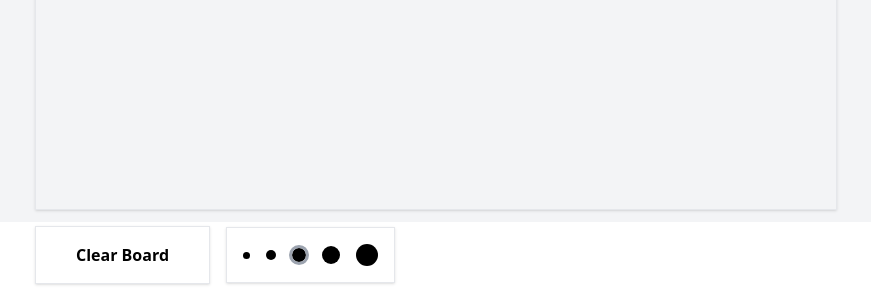
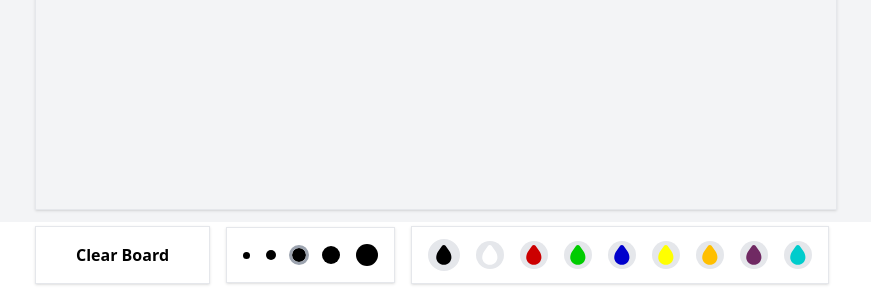
Before and after one commit to val-h/canvas-drawings, a React (Vite) app: page / in a window 1280 px wide. Shown: the part 578-878 px from the top of the page, without its empty margins (204-1075 px from the left). Built offline with nearby package versions, Linux system fonts and the light colour scheme.

Commit message:
Added a feature to pick from a set of colors for drawings

```diff
--- a/src/components/AvailablePointers.jsx
+++ b/src/components/AvailablePointers.jsx
@@ -24,7 +24,7 @@ const VisualPointer = ({ onClick, diameter, isSelected }) => {
     <div
       onClick={() => onClick(diameter)}
       style={{ width: `${diameter}px`, height: `${diameter}px` }}
-      className={`bg-black rounded-full ${
+      className={`bg-black rounded-full cursor-pointer ${
         isSelected ? "outline outline-gray-400" : ""
       }`}
     ></div>
--- /dev/null
+++ b/src/components/ColorSelector.jsx
@@ -0,0 +1,23 @@
+import { COLORS } from "../enums";
+
+import ColorDropIcon from "../icons/ColorDropIcon";
+
+const ColorSelector = ({ changeColor, selectedColor }) => {
+  return (
+    <div className="flex justify-center items-center gap-4 border shadow px-4 py-3 ml-4">
+      {COLORS.map((color) => (
+        <div
+          key={color.name}
+          onClick={() => changeColor(color.hex)}
+          className={`rounded-full bg-gray-200 p-1 ${
+            selectedColor === color.hex ? "border-2 border-gray-200" : ""
+          }`}
+        >
+          <ColorDropIcon size="20" fill={color.hex} />
+        </div>
+      ))}
+    </div>
+  );
+};
+
+export default ColorSelector;
--- a/src/components/DrawingBoard.jsx
+++ b/src/components/DrawingBoard.jsx
@@ -2,15 +2,15 @@ import { useEffect, useRef, useState } from "react";
 
 import Button from "./Button";
 import AvailablePointers from "./AvailablePointers";
-import { DEFAULT_POINTER } from "../enums";
+import { DEFAULT_COLOR, DEFAULT_POINTER } from "../enums";
+import ColorSelector from "./ColorSelector";
 
-const DrawingBoard = ({ clear }) => {
-  const fillStyle = "black";
-
+const DrawingBoard = () => {
   const [context, setContext] = useState(null);
   const [isDrawing, setIsDrawing] = useState(false);
   const [lastPos, setLastPos] = useState(null);
   const [pointerSize, setPointerSize] = useState(DEFAULT_POINTER);
+  const [strokeStyle, setStrokeStyle] = useState(DEFAULT_COLOR.hex);
 
   const handleMouseDown = (e) => {
     const { offsetX, offsetY } = e.nativeEvent;
@@ -43,13 +43,18 @@ const DrawingBoard = ({ clear }) => {
     context.lineWidth = size;
   };
 
+  const handleStrokeStyleChange = (color) => {
+    setStrokeStyle(color);
+    context.strokeStyle = color;
+  };
+
   const canvasRef = useRef(null);
 
   useEffect(() => {
     const canvas = canvasRef.current;
     const context = canvas.getContext("2d");
 
-    context.fillStyle = fillStyle;
+    context.strokeStyle = strokeStyle;
     context.lineWidth = pointerSize;
     context.lineCap = "round";
 
@@ -74,6 +79,10 @@ const DrawingBoard = ({ clear }) => {
           pointerSize={pointerSize}
           changePointerSize={handlePointerSizeChange}
         />
+        <ColorSelector
+          selectedColor={strokeStyle}
+          changeColor={handleStrokeStyleChange}
+        />
       </div>
     </div>
   );
--- a/src/enums.js
+++ b/src/enums.js
@@ -1,2 +1,44 @@
+// Pointer
 export const POINTER_SIZES = [7, 10, 14, 18, 22];
 export const DEFAULT_POINTER = POINTER_SIZES[2];
+
+// Colors
+export const COLORS = [
+  {
+    name: "black",
+    hex: "#000",
+  },
+  {
+    name: "white",
+    hex: "#fff",
+  },
+  {
+    name: "red",
+    hex: "#c00",
+  },
+  {
+    name: "green",
+    hex: "#0c0",
+  },
+  {
+    name: "blue",
+    hex: "#00c",
+  },
+  {
+    name: "yellow",
+    hex: "#ff0",
+  },
+  {
+    name: "orange",
+    hex: "#ffbf00",
+  },
+  {
+    name: "purple",
+    hex: "#702963",
+  },
+  {
+    name: "cyan",
+    hex: "#0cc",
+  },
+];
+export const DEFAULT_COLOR = COLORS[0];
--- /dev/null
+++ b/src/icons/ColorDropIcon.jsx
@@ -0,0 +1,23 @@
+const ColorDropIcon = ({ size = "32", fill = "#000", className }) => {
+  return (
+    <svg
+      version="1.0"
+      xmlns="http://www.w3.org/2000/svg"
+      xmlnsXlink="http://www.w3.org/1999/xlink"
+      width={size}
+      height={size}
+      viewBox="0 0 520 520"
+      xmlSpace="preserve"
+      fill={fill}
+      className={className}
+    >
+      <path
+        d="M400.981,161.969L300.184,22.563C289.934,8.406,273.497,0,256.012,0c-17.5,0-33.922,8.406-44.188,22.563
+		L111.012,161.969c-58.797,92.188-80.063,209.906,0,289.969c40.047,40.047,92.516,60.063,145,60.063
+		c52.469,0,104.938-20.016,144.969-60.063C481.06,371.875,459.778,254.156,400.981,161.969z"
+      />
+    </svg>
+  );
+};
+
+export default ColorDropIcon;
--- /dev/null
+++ b/src/icons/PenIcon.jsx
@@ -0,0 +1,21 @@
+const PenIcon = ({ size = "20", fill = "#f00" }) => {
+  return (
+    <svg
+      version="1.0"
+      xmlns="http://www.w3.org/2000/svg"
+      xmlnsXlink="http://www.w3.org/1999/xlink"
+      width={size}
+      height={size}
+      viewBox="0 0 64 64"
+      xmlSpace="preserve"
+    >
+      <path
+        fill="#231F20"
+        d="M62.829,16.484L47.513,1.171c-1.562-1.563-4.094-1.563-5.657,0L0,43.031V64h20.973l41.856-41.855
+   C64.392,20.577,64.392,18.05,62.829,16.484z M18,56H8V46l0.172-0.172l10,10L18,56z"
+      />
+    </svg>
+  );
+};
+
+export default PenIcon;
```
